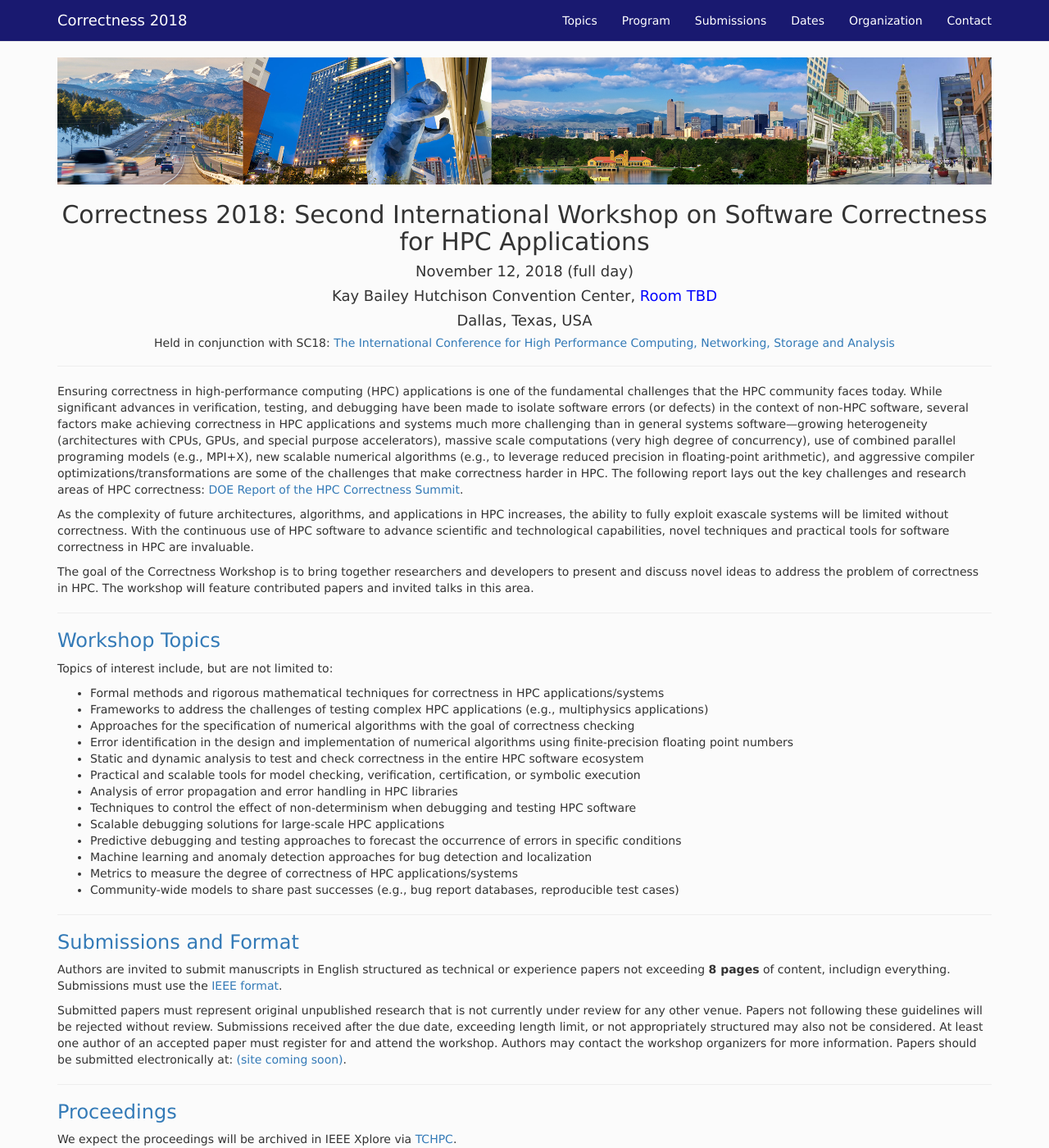
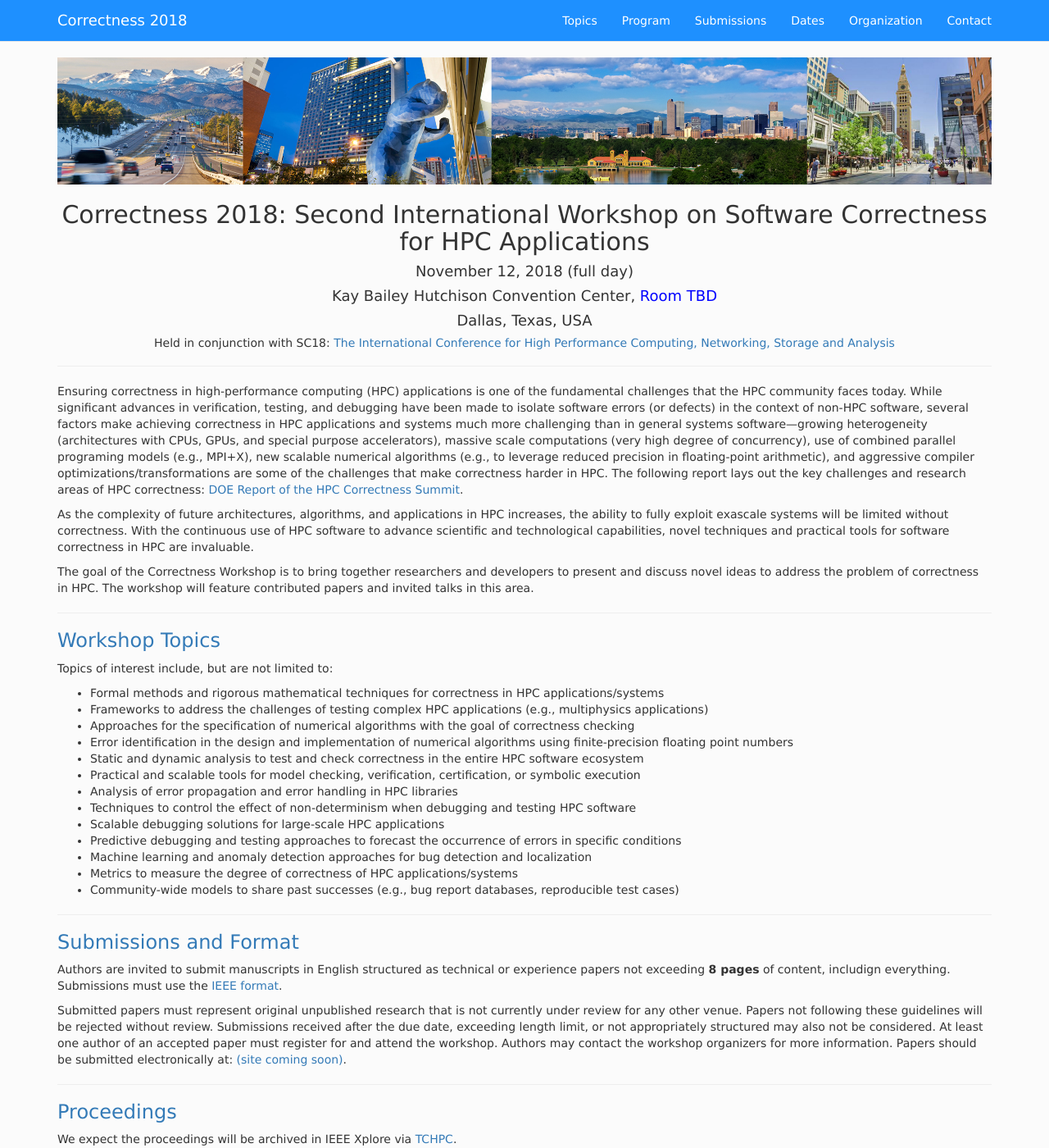
Before and after one commit to correctness-workshop/2018, a Jekyll site: the page built from index.md, in a window 1280 px wide and 1400 px high. Shown: the whole window at 82% size. Built offline with Jekyll 4.4.1, drawn with Linux system fonts in a browser that asks for light colours; nearby versions of some CDN libraries; the list of posts is cut into pages by our own code.

Commit message:
Update custom.css

```diff
--- a/assets/css/custom.css
+++ b/assets/css/custom.css
@@ -34,7 +34,7 @@ body {
 }
 /* ----------------------------------------------- */
 .navbar-default {
-  background-color: #191970;
+  background-color: #1E90FF;
 }
 .navbar-default .navbar-nav>li>a {
   color: white;
```
